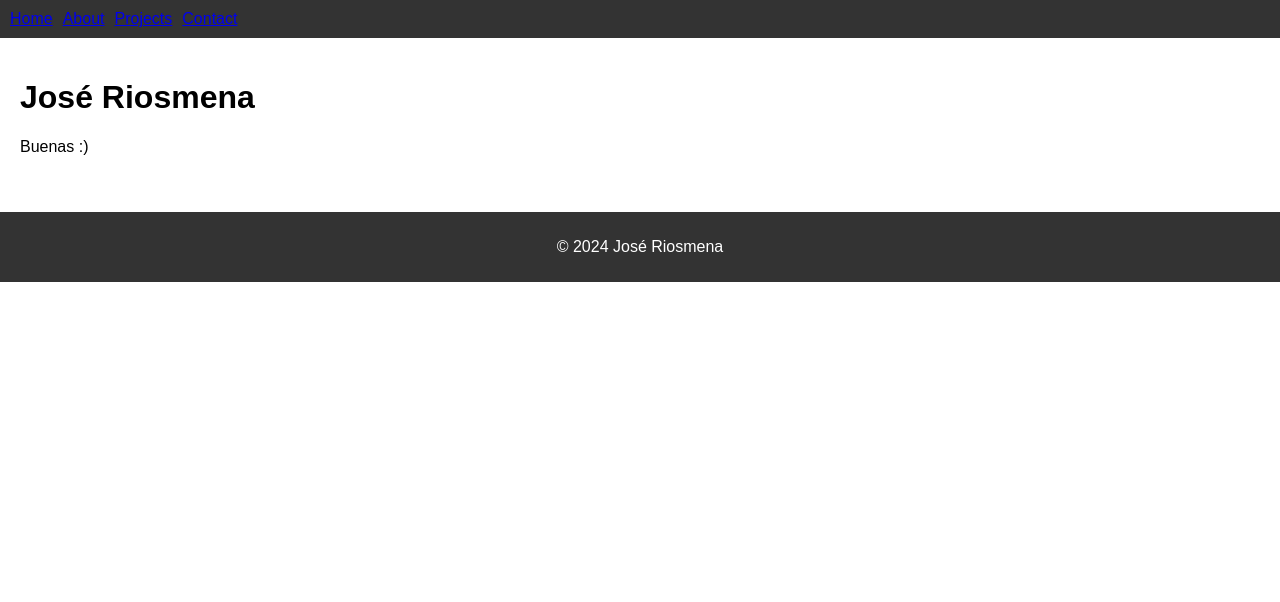
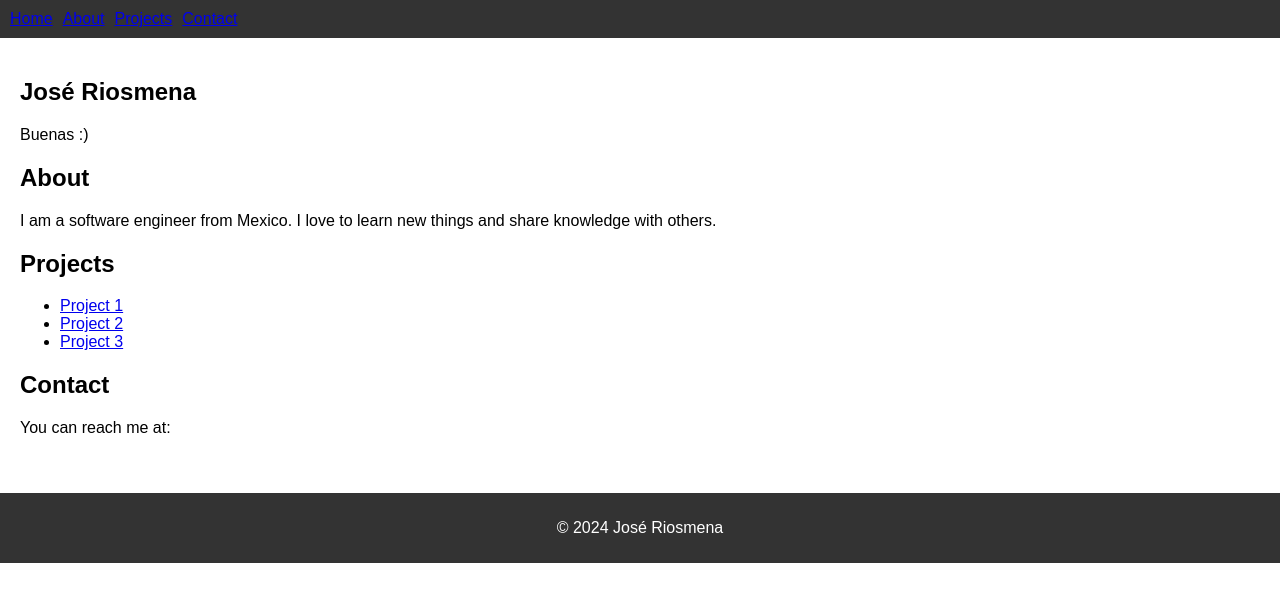
Before and after one commit to Riosmena/riosmena-website, a Next.js app: page / in a window 1280 px wide. Shown: the top 602 px of the page. Built offline with nearby package versions, Linux system fonts and the light colour scheme.

Commit message:
chore(home): Add basic prview of home page

```diff
--- a/src/app/page.tsx
+++ b/src/app/page.tsx
@@ -1,7 +1,37 @@
 const Home = () => (
   <div>
-    <h1>José Riosmena</h1>
-    <p>Buenas :)</p>
+    <section>
+      <h1>José Riosmena</h1>
+      <p>Buenas :)</p>
+    </section>
+
+    <section>
+      <h2>About</h2>
+      <p>
+        I am a software engineer from Mexico. I love to learn new things and
+        share knowledge with others.
+      </p>
+    </section>
+
+    <section>
+      <h2>Projects</h2>
+      <ul>
+        <li>
+          <a href="/projects/1">Project 1</a>
+        </li>
+        <li>
+          <a href="/projects/2">Project 2</a>
+        </li>
+        <li>
+          <a href="/projects/3">Project 3</a>
+        </li>
+      </ul>
+    </section>
+
+    <section>
+      <h2>Contact</h2>
+      <p>You can reach me at: </p>
+    </section>
   </div>
 );
 
```
